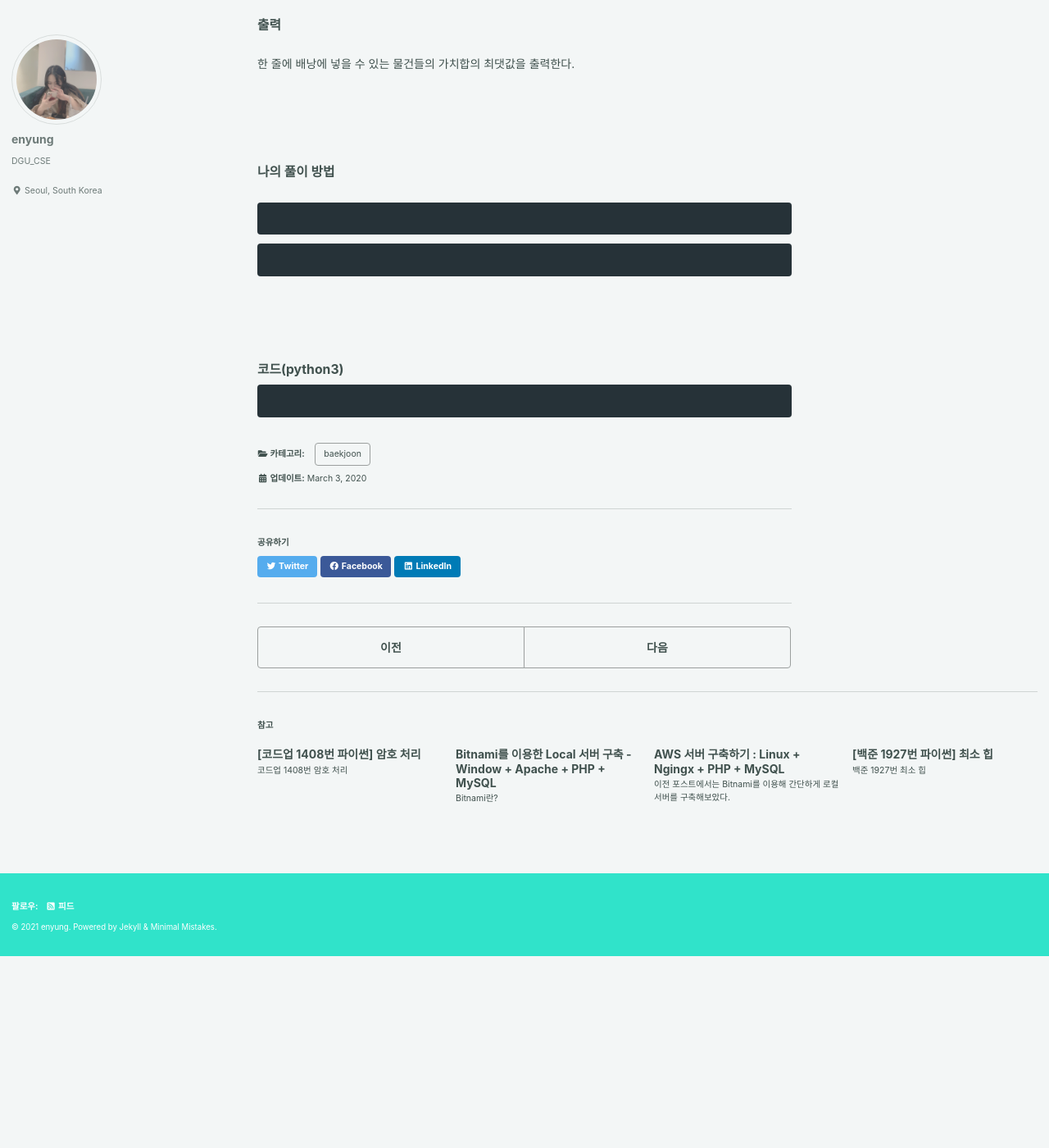
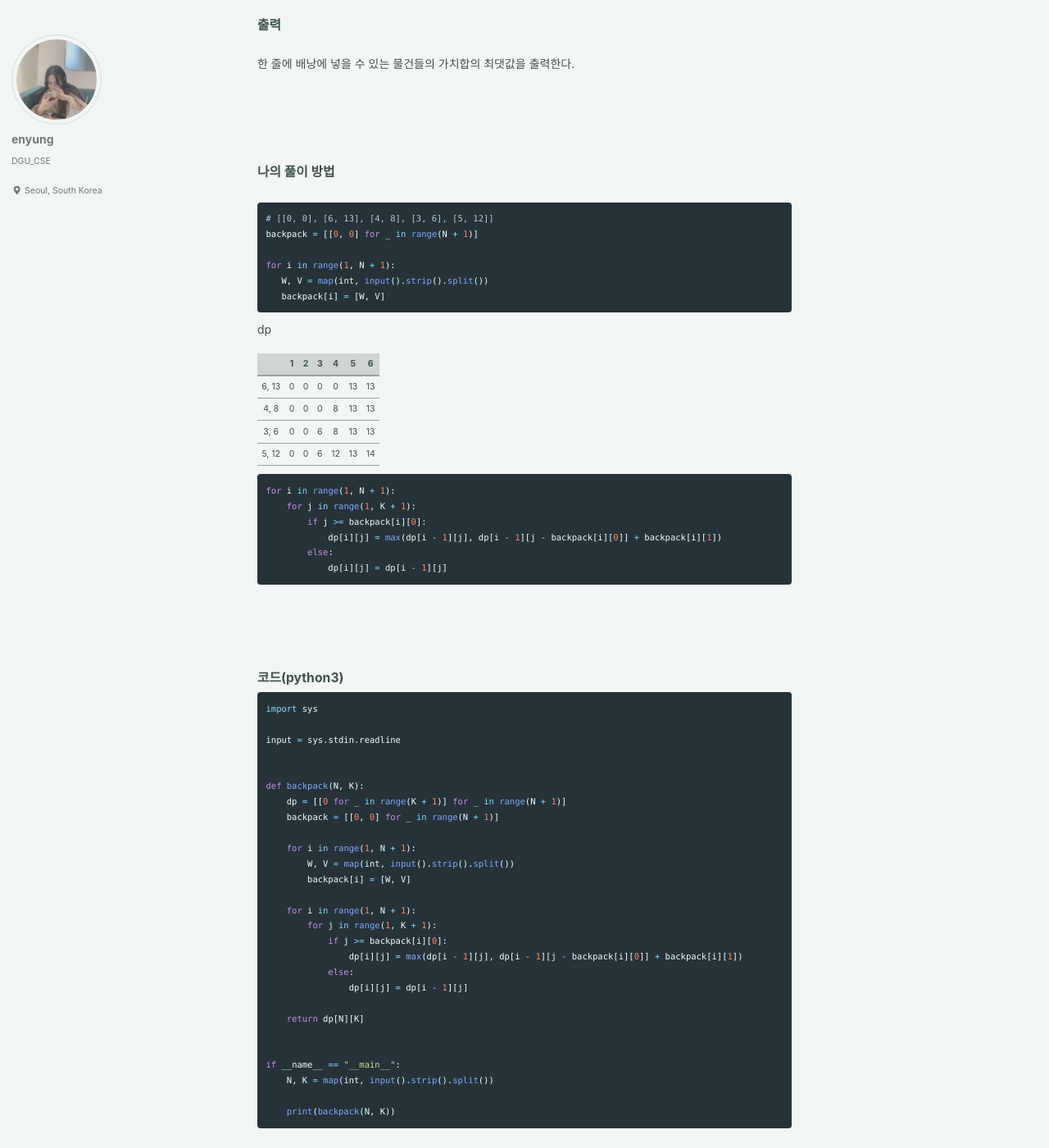
Before and after one commit to eyl056/enyungBlog, a Jekyll site: the page built from _posts/2021-03-03-백준12865.md, in a window 1280 px wide and 1400 px high, scrolled down 800 px. Shown: the whole window at 82% size. Built offline with Jekyll 4.4.1, drawn with Linux system fonts in a browser that asks for light colours; cached includes are drawn as plain includes; before the commit the page ends 1967 px from its top, so only the background shows below that.

Commit message:
Update 2021-03-03-백준12865.md

````diff
--- a/_posts/2021-03-03-백준12865.md
+++ b/_posts/2021-03-03-백준12865.md
@@ -35,13 +35,34 @@ categories: baekjoon
 ### 나의 풀이 방법<br>
 
 ```python
+# [[0, 0], [6, 13], [4, 8], [3, 6], [5, 12]]
+backpack = [[0, 0] for _ in range(N + 1)]
 
+for i in range(1, N + 1):
+   W, V = map(int, input().strip().split())
+   backpack[i] = [W, V]
 ```
 
 
 
+dp
+
+|       |  1   |  2   |  3   |  4   |  5   |  6   |
+| :---: | :--: | :--: | :--: | :--: | :--: | :--: |
+| 6, 13 |  0   |  0   |  0   |  0   |  13  |  13  |
+| 4, 8  |  0   |  0   |  0   |  8   |  13  |  13  |
+| 3, 6  |  0   |  0   |  6   |  8   |  13  |  13  |
+| 5, 12 |  0   |  0   |  6   |  12  |  13  |  14  |
+
+
+
 ```python
-
+for i in range(1, N + 1):
+    for j in range(1, K + 1):
+        if j >= backpack[i][0]:
+            dp[i][j] = max(dp[i - 1][j], dp[i - 1][j - backpack[i][0]] + backpack[i][1])
+        else:
+            dp[i][j] = dp[i - 1][j]
 ```
 
 
@@ -51,5 +72,31 @@ categories: baekjoon
 
 ### 코드(python3)
 ```python
+import sys
 
+input = sys.stdin.readline
+
+
+def backpack(N, K):
+    dp = [[0 for _ in range(K + 1)] for _ in range(N + 1)]
+    backpack = [[0, 0] for _ in range(N + 1)]
+
+    for i in range(1, N + 1):
+        W, V = map(int, input().strip().split())
+        backpack[i] = [W, V]
+
+    for i in range(1, N + 1):
+        for j in range(1, K + 1):
+            if j >= backpack[i][0]:
+                dp[i][j] = max(dp[i - 1][j], dp[i - 1][j - backpack[i][0]] + backpack[i][1])
+            else:
+                dp[i][j] = dp[i - 1][j]
+
+    return dp[N][K]
+
+
+if __name__ == "__main__":
+    N, K = map(int, input().strip().split())
+
+    print(backpack(N, K))
 ```
````
